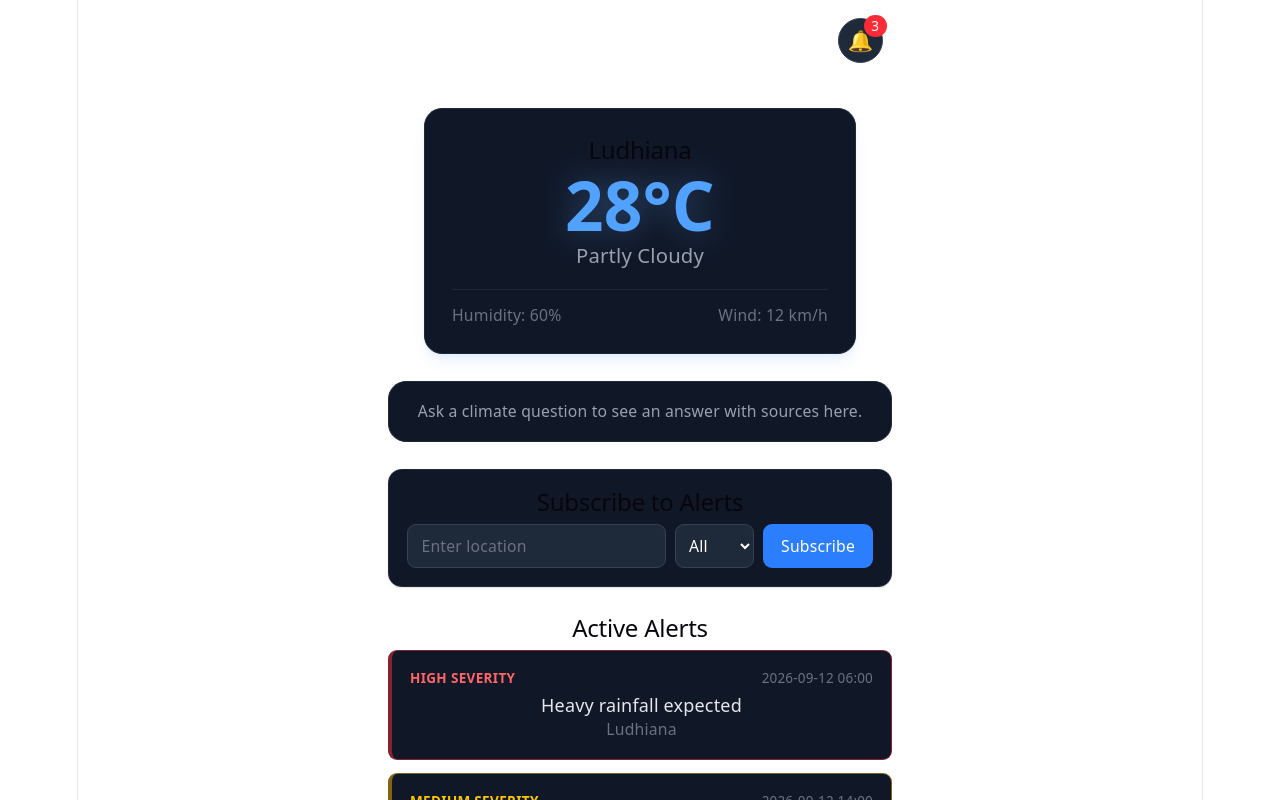
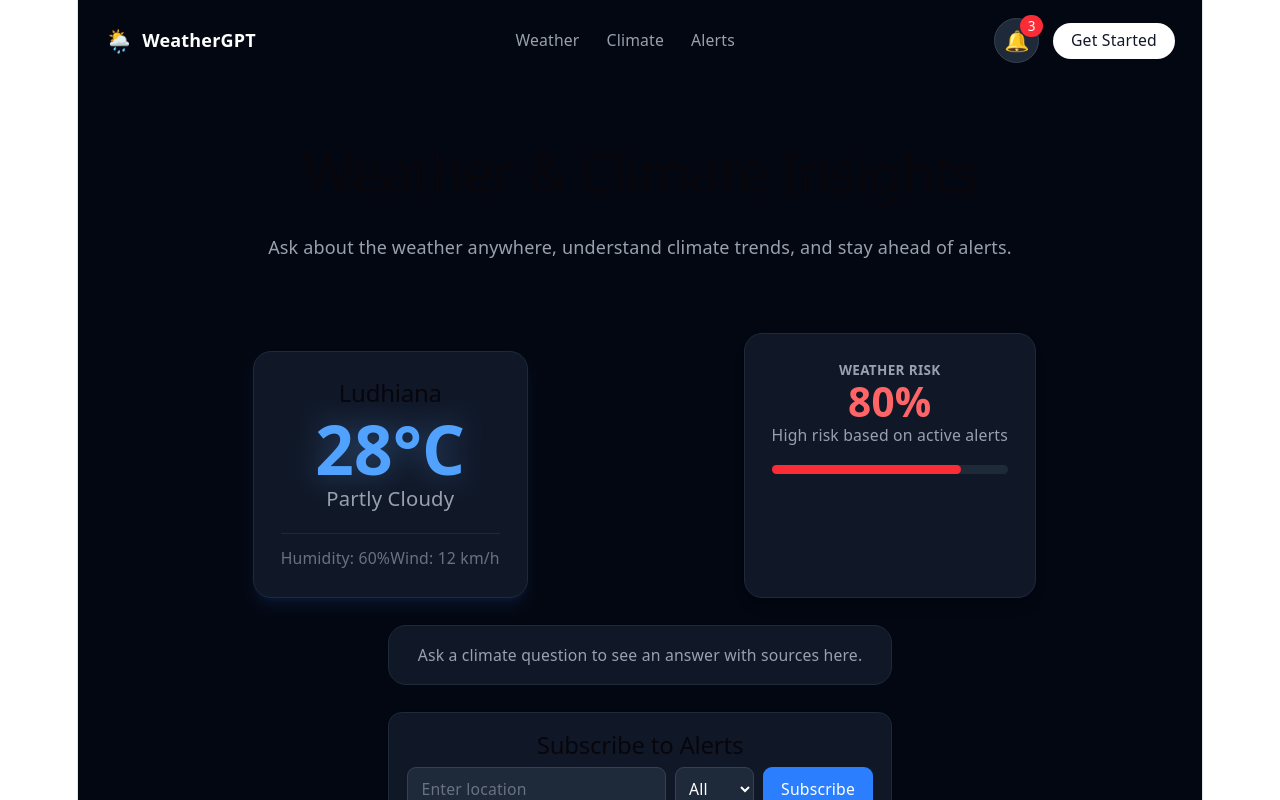
Before and after one commit to Cctarun123/weathergpt, a React (Vite) app in the folder frontend/: page / in a window 1280 px wide. Shown: the top 800 px of the page. Built offline with nearby package versions, Linux system fonts and the light colour scheme.

Commit message:
Add NavBar, HeroSection, RiskCard, and two-column layout

```diff
--- a/frontend/src/App.jsx
+++ b/frontend/src/App.jsx
@@ -1,11 +1,13 @@
 import { useState, useEffect } from 'react'
+import NavBar from './components/NavBar'
+import HeroSection from './components/HeroSection'
 import WeatherCard from './components/WeatherCard'
+import RiskCard from './components/RiskCard'
 import ChatWindow from './components/ChatWindow'
 import ForecastList from './components/ForecastList'
 import ClimateAnswer from './components/ClimateAnswer'
 import AlertDashboard from './components/AlertDashboard'
 import SubscriptionForm from './components/SubscriptionForm'
-import NotificationBell from './components/NotificationBell'
 import SettingsPanel from './components/SettingsPanel'
 import { fetchAlerts, fetchAlertHistory } from './mockApi'
 
@@ -51,9 +53,15 @@ function App() {
   }
 
   return (
-    <div>
-      <NotificationBell notifications={notifications} />
-      <WeatherCard data={weatherData} />
+    <div className="min-h-screen bg-gray-950 pb-10">
+      <NavBar notifications={notifications} />
+      <HeroSection />
+
+      <div className="max-w-4xl mx-auto px-4 grid grid-cols-1 sm:grid-cols-2 gap-6">
+        <WeatherCard data={weatherData} />
+        <RiskCard alerts={alertsData} />
+      </div>
+
       <ForecastList forecast={forecastData} />
       <ClimateAnswer data={climateData} />
       <SubscriptionForm subscriptions={subscriptions} onSubscribe={handleSubscribe} />
--- /dev/null
+++ b/frontend/src/components/HeroSection.jsx
@@ -0,0 +1,29 @@
+import { motion } from 'framer-motion'
+
+function HeroSection() {
+  return (
+    <div className="relative max-w-5xl mx-auto px-6 pt-6 pb-10 text-center overflow-hidden">
+      <div className="absolute inset-0 flex justify-center items-center -z-10">
+        <div className="w-72 h-72 rounded-full bg-blue-500/20 blur-3xl" />
+      </div>
+      <motion.h1
+        initial={{ opacity: 0, y: 10 }}
+        animate={{ opacity: 1, y: 0 }}
+        transition={{ duration: 0.4 }}
+        className="text-3xl sm:text-4xl font-bold text-white"
+      >
+        Weather & Climate Insights
+      </motion.h1>
+      <motion.p
+        initial={{ opacity: 0, y: 10 }}
+        animate={{ opacity: 1, y: 0 }}
+        transition={{ duration: 0.4, delay: 0.1 }}
+        className="text-gray-400 mt-2 text-sm sm:text-base"
+      >
+        Ask about the weather anywhere, understand climate trends, and stay ahead of alerts.
+      </motion.p>
+    </div>
+  )
+}
+
+export default HeroSection
--- /dev/null
+++ b/frontend/src/components/NavBar.jsx
@@ -0,0 +1,25 @@
+import NotificationBell from './NotificationBell'
+
+function NavBar({ notifications }) {
+  return (
+    <nav className="flex items-center justify-between px-6 py-4 max-w-5xl mx-auto">
+      <div className="flex items-center gap-2">
+        <span className="text-xl">🌦️</span>
+        <span className="font-semibold text-white">WeatherGPT</span>
+      </div>
+      <div className="hidden sm:flex gap-6 text-sm text-gray-400">
+        <span>Weather</span>
+        <span>Climate</span>
+        <span>Alerts</span>
+      </div>
+      <div className="flex items-center gap-3">
+        <NotificationBell notifications={notifications} />
+        <button className="bg-white text-gray-900 text-sm font-medium px-4 py-1.5 rounded-full">
+          Get Started
+        </button>
+      </div>
+    </nav>
+  )
+}
+
+export default NavBar
--- a/frontend/src/components/NotificationBell.jsx
+++ b/frontend/src/components/NotificationBell.jsx
@@ -5,7 +5,7 @@ function NotificationBell({ notifications }) {
   const unreadCount = notifications.filter((n) => !n.read).length
 
   return (
-    <div className="relative max-w-md mx-auto mt-4 flex justify-end pr-2">
+    <div className="relative">
       <button
         onClick={() => setOpen(!open)}
         className="relative bg-gray-800 border border-gray-700 rounded-full w-10 h-10 flex items-center justify-center text-lg"
--- /dev/null
+++ b/frontend/src/components/RiskCard.jsx
@@ -0,0 +1,46 @@
+import { motion } from 'framer-motion'
+
+function RiskCard({ alerts }) {
+  const hasHigh = alerts.some((a) => a.severity === 'High')
+  const hasMedium = alerts.some((a) => a.severity === 'Medium')
+
+  let level = 'Low'
+  let percent = 15
+  let color = 'text-blue-400'
+  let barColor = 'bg-blue-500'
+
+  if (hasHigh) {
+    level = 'High'
+    percent = 80
+    color = 'text-red-400'
+    barColor = 'bg-red-500'
+  } else if (hasMedium) {
+    level = 'Moderate'
+    percent = 45
+    color = 'text-yellow-400'
+    barColor = 'bg-yellow-500'
+  }
+
+  return (
+    <motion.div
+      initial={{ opacity: 0, y: 20 }}
+      animate={{ opacity: 1, y: 0 }}
+      transition={{ duration: 0.4, delay: 0.1 }}
+      className="bg-gray-900 border border-gray-800 rounded-2xl p-6 max-w-sm mx-auto mt-6 shadow-lg"
+    >
+      <p className="text-xs font-semibold text-gray-400 uppercase tracking-wide mb-1">
+        Weather Risk
+      </p>
+      <p className={`text-4xl font-bold ${color}`}>{percent}%</p>
+      <p className="text-sm text-gray-400 mt-1">{level} risk based on active alerts</p>
+      <div className="w-full bg-gray-800 rounded-full h-2 mt-4">
+        <div
+          className={`h-2 rounded-full ${barColor}`}
+          style={{ width: `${percent}%` }}
+        />
+      </div>
+    </motion.div>
+  )
+}
+
+export default RiskCard
```
